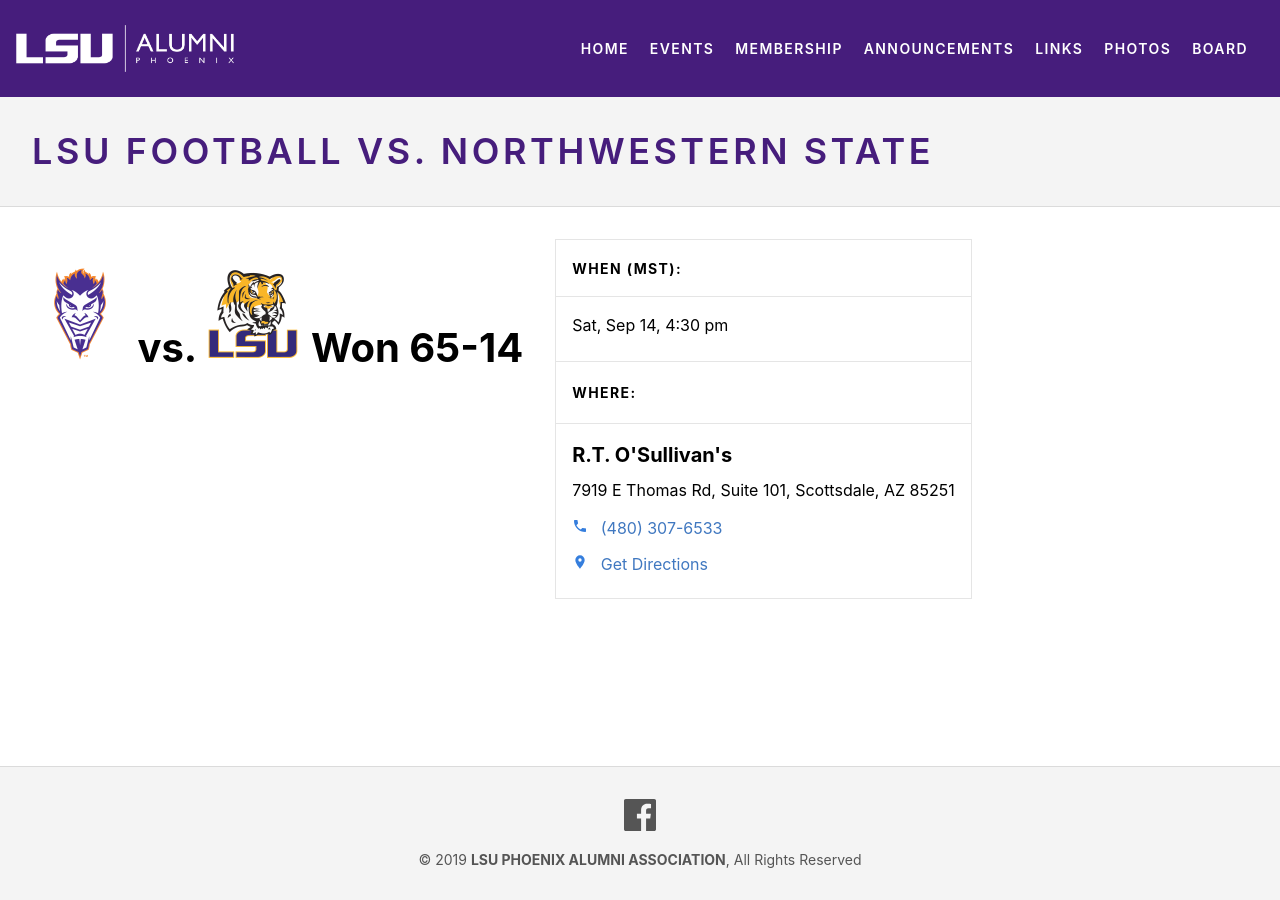
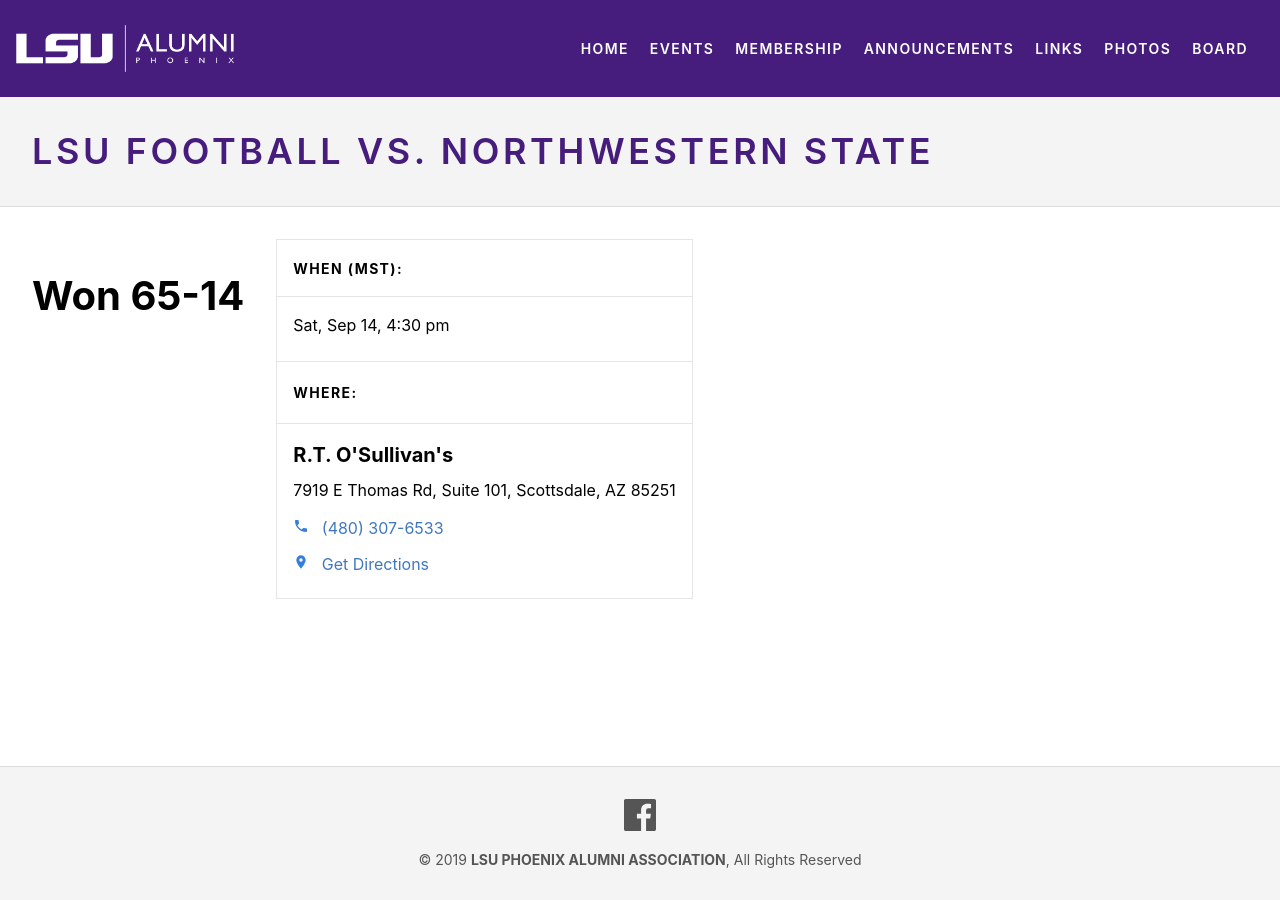
Before and after one commit to lsu-phoenix-alumni/lsu-phoenix-alumni.github.io, a Jekyll site: the page built from _events/lsu-vs-northwestern-state.markdown, in a window 1280 px wide. Built offline with Jekyll 4.4.1, drawn with Linux system fonts in a browser that asks for light colours.

Commit message:
Updated Lsu Vs Northwestern State

```diff
--- a/_events/lsu-vs-northwestern-state.markdown
+++ b/_events/lsu-vs-northwestern-state.markdown
@@ -12,4 +12,4 @@
 layout: event
 ---
 
-# ![alt text](https://lsu-phoenix-alumni.github.io/assets/img/NWDemons.png "Northwestern State Demons") vs. ![alt text](https://lsu-phoenix-alumni.github.io/assets/img/LSUTigers.png "LSU Fighting Tigers") Won 65-14
+# Won 65-14
```
